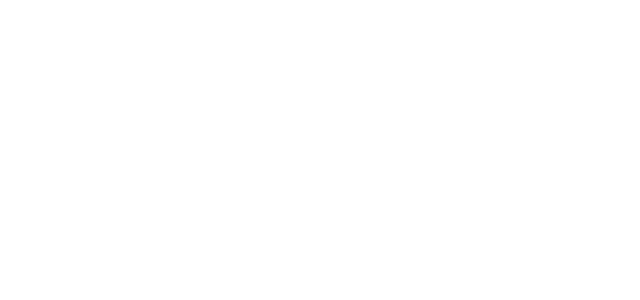
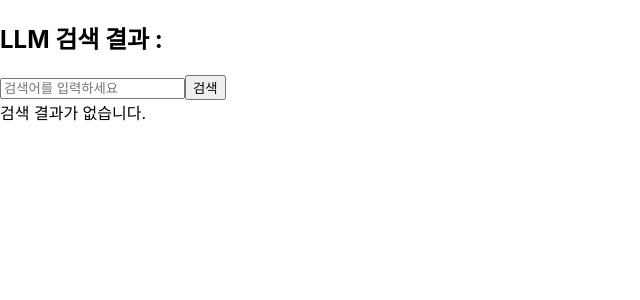
Before and after one commit to whgustj00/OCR-Business-Assistant, a React (Create React App) app in the folder ocr-app/: page /search_llm in a window 1280 px wide. Before the commit this address had no page. Shown: the top 300 px of the page, without its empty margins (0-640 px from the left). Built offline with nearby package versions, Linux system fonts and the light colour scheme.

Commit message:
LLM 검색 기능 구현 시도-실패

```diff
--- /dev/null
+++ b/ocr-app/src/components/LlmSearchResults.js
@@ -0,0 +1,77 @@
+import React, { useState } from "react";
+import { useLocation, useNavigate } from "react-router-dom";
+
+function LlmSearchResults() {
+  const location = useLocation();
+  const navigate = useNavigate();
+  const [searchResults, setSearchResults] = useState([]);
+  const [isLoading, setIsLoading] = useState(false);
+  const queryParams = new URLSearchParams(location.search);
+  const [query, setQuery] = useState(queryParams.get("query") || "");
+
+  const fetchSearchResults = async (searchQuery) => {
+    setIsLoading(true);
+    try {
+      console.log("Fetching search results for query:", searchQuery);
+      const response = await fetch(
+        `http://127.0.0.1:5000/search_llm?query=${encodeURIComponent(
+          searchQuery
+        )}`
+      );
+
+      if (!response.ok) {
+        const errorData = await response.json();
+        throw new Error(`Error: ${errorData.error || response.statusText}`);
+      }
+
+      const data = await response.json();
+
+      if (data.results) {
+        setSearchResults(data.results);
+      }
+    } catch (error) {
+      console.error("Error fetching LLM search results:", error);
+      setSearchResults([]);
+    } finally {
+      setIsLoading(false);
+    }
+  };
+
+  const handleSearch = (event) => {
+    event.preventDefault();
+    navigate(`/search_llm?query=${encodeURIComponent(query)}`);
+    fetchSearchResults(query); // 버튼 클릭 시 검색 결과 가져오기
+  };
+
+  if (isLoading) return <div>검색 중...</div>;
+
+  return (
+    <div>
+      <h2>LLM 검색 결과 : {query}</h2>
+      <form onSubmit={handleSearch}>
+        <input
+          type="text"
+          value={query}
+          onChange={(e) => setQuery(e.target.value)} // 상태 업데이트는 여전히 필요
+          placeholder="검색어를 입력하세요"
+        />
+        <button type="submit">검색</button>
+      </form>
+      <div className="search-results">
+        {searchResults.length > 0 ? (
+          searchResults.map((result, index) => (
+            <fieldset key={index} className="search-result-item">
+              <h3>{result.filename}</h3>
+              <p>업로드 날짜 : {result.upload_date}</p>
+              <p>{result.summary}</p>
+            </fieldset>
+          ))
+        ) : (
+          <div>검색 결과가 없습니다.</div>
+        )}
+      </div>
+    </div>
+  );
+}
+
+export default LlmSearchResults;
--- a/ocr-app/src/index.js
+++ b/ocr-app/src/index.js
@@ -4,6 +4,8 @@
 import App from "./components/App"; // App 컴포넌트 임포트
 import SearchResults from "./components/SearchResults"; // SearchResults 컴포넌트 임포트
 import Accuracy from "./components/Accuracy";
+import LlmSearchResults from "./components/LlmSearchResults"; // LLM 검색 결과 컴포넌트 추가
+
 import "./index.css"; // CSS 파일을 추가하세요.
 
 const root = ReactDOM.createRoot(document.getElementById("root"));
@@ -16,6 +18,8 @@
         {/* 검색 결과 페이지 */}
         <Route path="/accuracy/:uploadId" element={<Accuracy />} />{" "}
         {/* 정확도 비교 페이지 */}
+        <Route path="/search_llm" element={<LlmSearchResults />} />{" "}
+        {/* LLM 검색 결과 경로 추가 */}
       </Routes>
     </Router>
   </React.StrictMode>
```
Also changed, not shown: 2 other files (tests, documents, lock files or other folders).
